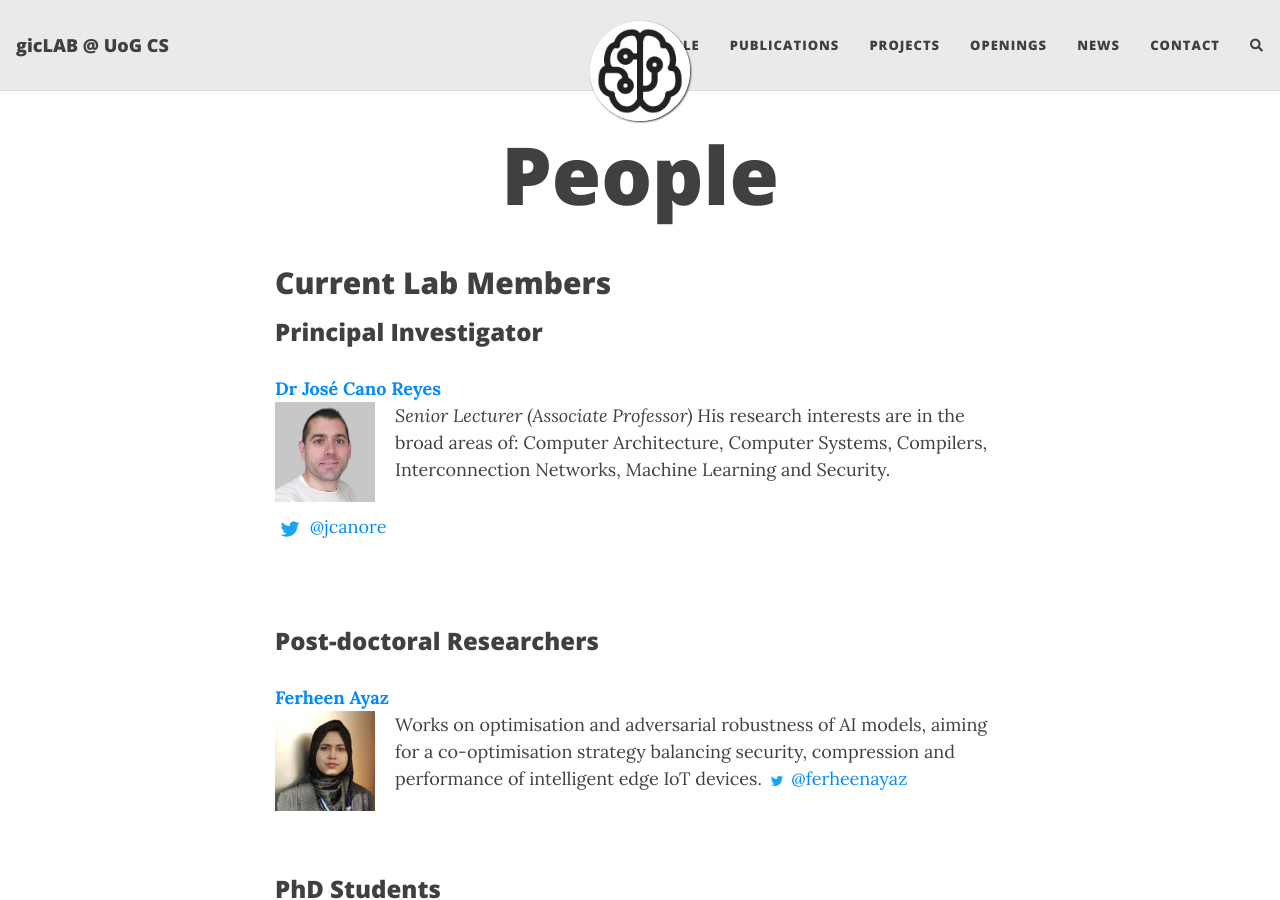
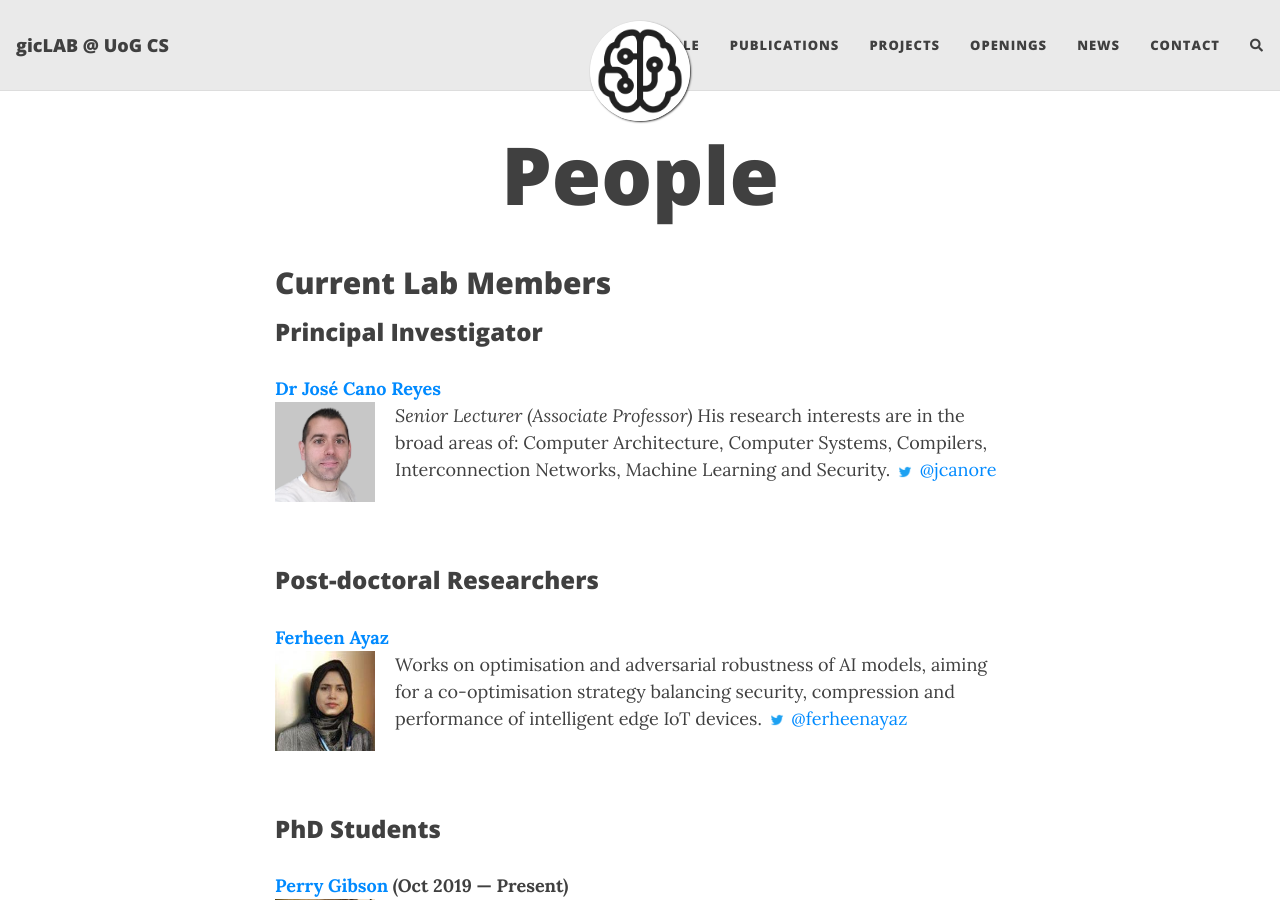
Before and after one commit to gicLAB/gicLAB.github.io, a Jekyll site: the page built from people.md, in a window 1280 px wide and 900 px high. Built offline with Jekyll 4.4.1, drawn with Linux system fonts in a browser that asks for light colours; nearby versions of some CDN libraries; comment, search, counter and statistics services are not loaded.

Commit message:
Update people.md

```diff
--- a/people.md
+++ b/people.md
@@ -9,8 +9,7 @@
 ### Principal Investigator
 **[Dr José Cano Reyes](http://www.dcs.gla.ac.uk/~josecr/)** <br> <img src="/assets/img/people/jose_small_new.png" width="100px" style="float: left; margin-right: 20px;"> _Senior Lecturer (Associate Professor)_
 His research interests are in the broad areas of: Computer Architecture, Computer Systems, Compilers, Interconnection Networks, Machine Learning and Security.
-
-<img src="/assets/img/Twitter_Logo_Blue.png" width="30px"> [@jcanore](https://twitter.com/jcanore)
+<img src="/assets/img/Twitter_Logo_Blue.png" width="20px"> [@jcanore](https://twitter.com/jcanore)
 <br><br>
 <br>
 
```
